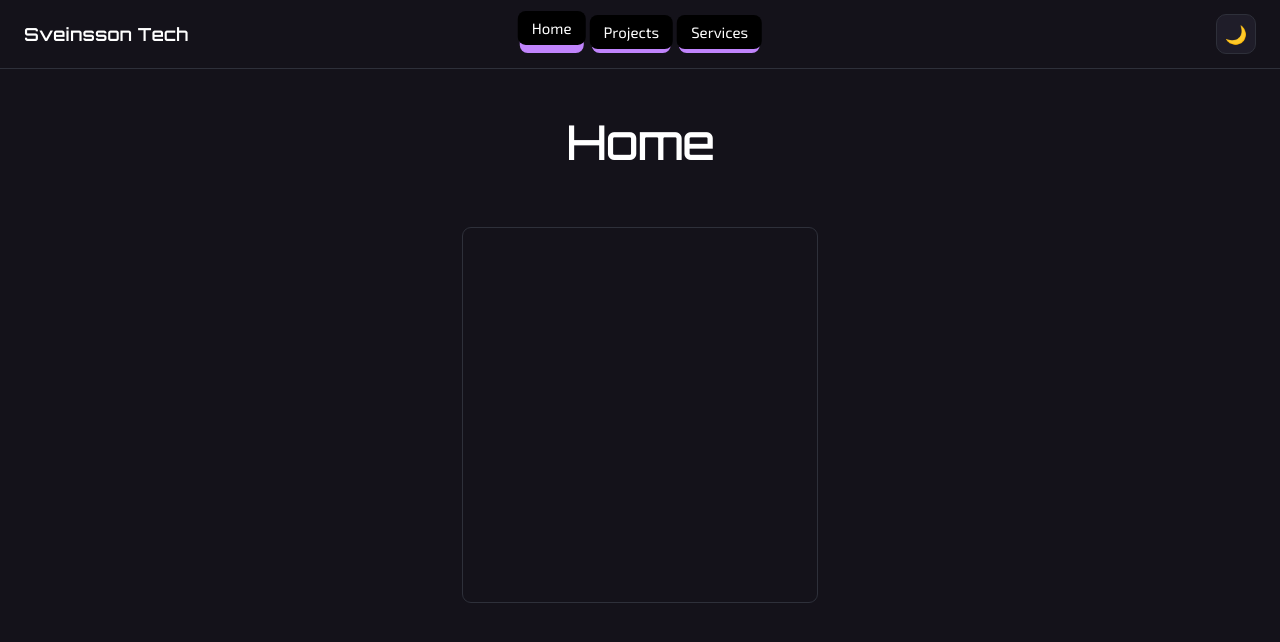
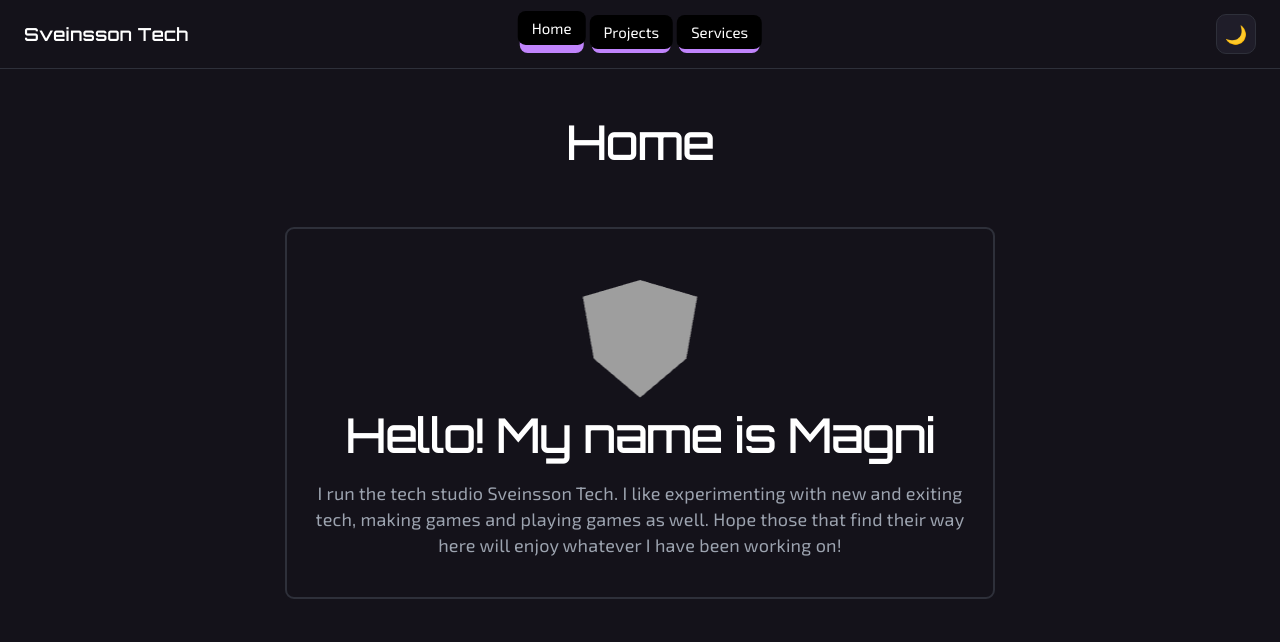
Before and after one commit to sveinssontech/sveinsson-tech-website, a React (Vite) app: page / in a window 1280 px wide. Shown: the top 642 px of the page. Built offline with nearby package versions, Linux system fonts and the light colour scheme.

Commit message:
Some home page work and text.

```diff
--- a/src/components/PageBody/PageBody.css
+++ b/src/components/PageBody/PageBody.css
@@ -1,6 +1,9 @@
 .page-body {
+  display: flex;
+  flex-direction: column;
   background: var(--bg);
-  border: 1px solid var(--border);
+  border: 2px solid var(--border);
   border-radius: 0.5rem;
   padding: 1.5rem;
+  gap: 16px;
 }
--- a/src/components/Scene3D/Scene3D.css
+++ b/src/components/Scene3D/Scene3D.css
@@ -1,7 +1,6 @@
 .scene-3d {
   width: 100%;
   height: 100%;
-  min-height: 320px;
 }
 
 .scene-3d canvas {
--- a/src/components/pages/HomeBody.jsx
+++ b/src/components/pages/HomeBody.jsx
@@ -1,10 +1,25 @@
-import PageBody from '../PageBody/PageBody'
-import LazyScene3D from '../Scene3D/LazyScene3D'
+import PageBody from "../PageBody/PageBody";
+import LazyScene3D from "../Scene3D/LazyScene3D";
+import FacePicture from "../../images/Face.jpg";
+import * as THREE from "three";
 
 export default function HomeBody() {
+  const texture = new THREE.TextureLoader().load(FacePicture);
+
   return (
     <PageBody>
-      <LazyScene3D />
+      <LazyScene3D>
+        <mesh>
+          <boxGeometry args={[6, 6, 6]} />
+          <meshBasicMaterial map={texture} toneMapped={false} />
+        </mesh>
+      </LazyScene3D>
+      <h1>Hello! My name is Magni</h1>
+      <p>
+        I run the tech studio Sveinsson Tech. I like experimenting with new and
+        exiting tech, making games and playing games as well. Hope those that
+        find their way here will enjoy whatever I have been working on!
+      </p>
     </PageBody>
-  )
+  );
 }
```
Also changed, not shown: src/index.css (+7 -5 lines), src/components/pages/HomeBody.css (added), 1 other file (tests, documents, lock files or other folders).
